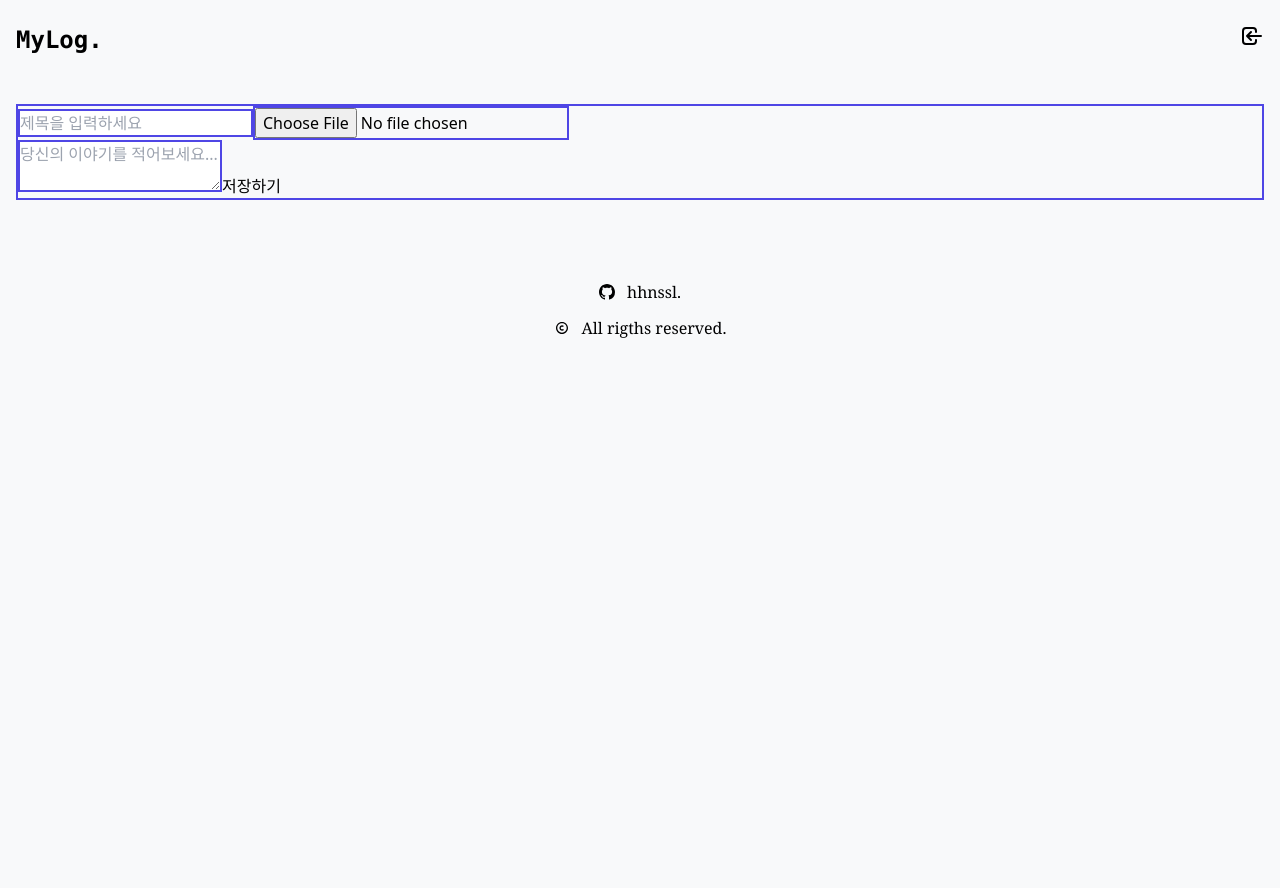
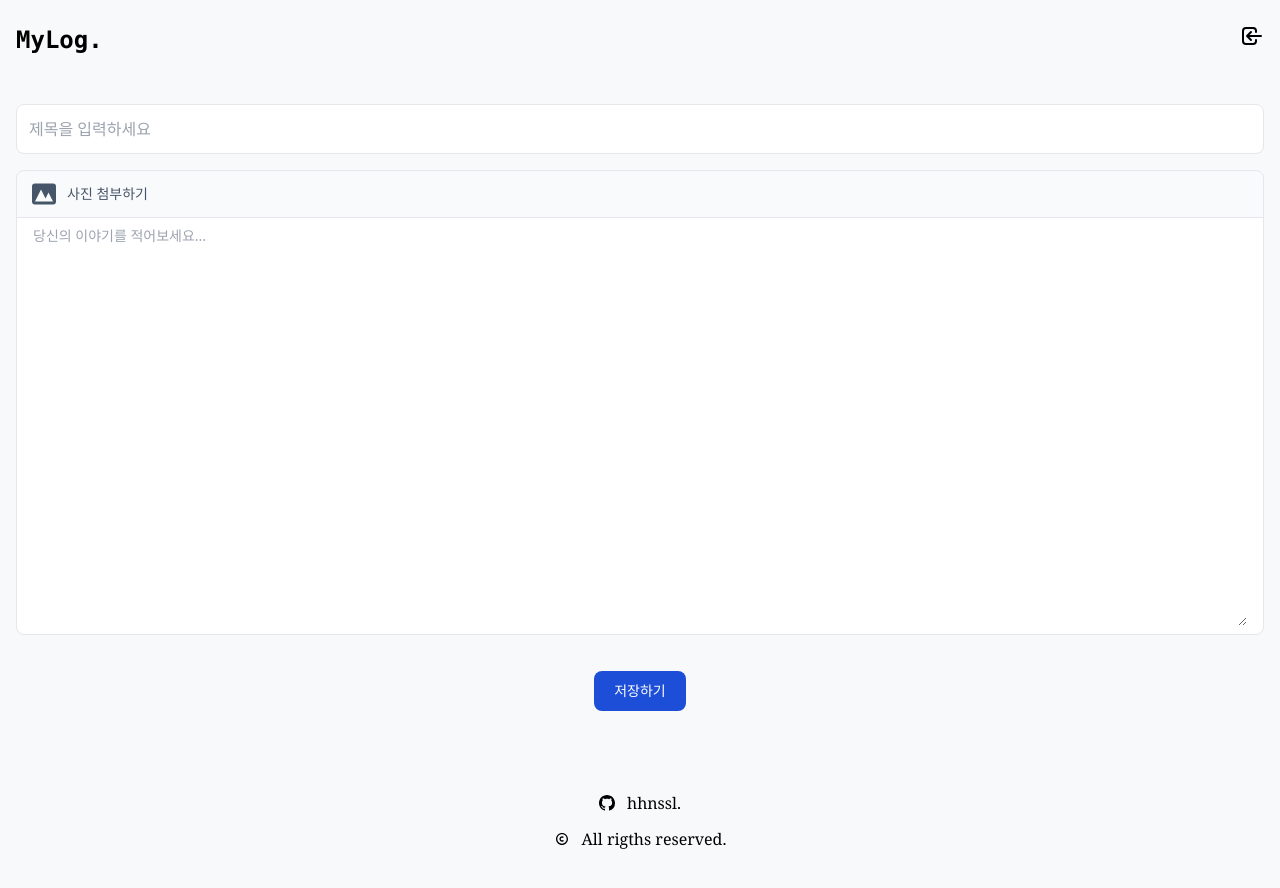
Before and after one commit to hhnssl/myLog, a React (Create React App) app: page /write in a window 1280 px wide. Shown: the top 888 px of the page. Before the commit the page ends 800 px from the top, so only its background shows below. Built offline with nearby package versions, Linux system fonts and the light colour scheme.

Commit message:
Design - WritePage css 변경

```diff
--- a/src/pages/WritePage/WritePage.jsx
+++ b/src/pages/WritePage/WritePage.jsx
@@ -6,7 +6,7 @@ import BasicTemplate from '../../template/BasicTemplate';
 import handleSubmit from '../../handles/handleSubmit';
 // import handleImageUpload from '../../handles/handleFileUpload';
 import { useNavigate } from 'react-router-dom';
-
+import { HiPhotograph } from 'react-icons/hi';
 import { ref, uploadBytesResumable, getDownloadURL } from 'firebase/storage';
 import { storage } from '../../firebase_setup/firebase';
 
@@ -67,13 +67,12 @@ const WritePage = ({ isAuth, handleSignOutClick }) => {
   return (
     <BasicTemplate isAuth={isAuth} handleSignOutClick={handleSignOutClick}>
       <section>
-        <form
-          className="border-solid border-2 border-indigo-600"
-          onSubmit={submitHandler}
-        >
-          <label htmlFor="postTitle"></label>
+        <form className="flex flex-col items-center" onSubmit={submitHandler}>
+          <label className="sr-only" htmlFor="postTitle">
+            글 제목
+          </label>
           <input
-            className="border-solid border-2 border-indigo-600"
+            className="p-3 mb-4 w-full rounded-lg border border-gray-200 bg-white dark:border-gray-600 dark:bg-gray-700"
             id="postTitle"
             name="postTitle"
             // ref={(elem) => (postInputRef.current[0] = elem)}
@@ -82,23 +81,35 @@ const WritePage = ({ isAuth, handleSignOutClick }) => {
             type="text"
             placeholder="제목을 입력하세요"
           />
-
-          <label htmlFor="postImage"></label>
+          <div className="mb-4 w-full rounded-lg border border-gray-200 bg-gray-50 dark:border-gray-600 dark:bg-gray-700">
+            <div className="flex items-center justify-between border-b px-3 py-2 dark:border-gray-600">
+              <label
+                className="flex items-center text-3xl text-slate-600"
+                htmlFor="postImage"
+              >
+                <HiPhotograph />
+                <span className="text-sm ml-2">사진 첨부하기</span>
+              </label>
               <input
                 id="postImage"
                 name="postImage"
-            className="border-solid border-2 border-indigo-600"
+                className="hidden"
                 type="file"
                 accept="/image/*"
                 // ref={(elem) => (postInputRef.current[1] = elem)}
                 // value={postImage}
                 onChange={handleChangeFile}
               />
-          <div>{file && `${file.name} - ${file.type}`}</div>
+            </div>
+            {/* <div>{file && `${file.name} - ${file.type}`}</div> */}
 
-          <label htmlFor="postContent"></label>
+            <div className="rounded-b-lg bg-white px-4 py-2 dark:bg-gray-800">
+              <label className="sr-only" htmlFor="postContent">
+                게시글 작성하기
+              </label>
               <textarea
-            className="border-solid border-2 border-indigo-600"
+                className="block w-full border-0 bg-white px-0 text-sm text-gray-800 focus:ring-0 dark:bg-gray-800 dark:text-white dark:placeholder-gray-400"
+                rows="20"
                 name="postContent"
                 id="postContent"
                 placeholder="당신의 이야기를 적어보세요..."
@@ -106,8 +117,13 @@ const WritePage = ({ isAuth, handleSignOutClick }) => {
                 value={postContent}
                 onChange={onChange}
               ></textarea>
+            </div>
+          </div>
 
-          <button className="" type="submit">
+          <button
+            className="mt-5 px-5 py-2.5 text-sm font-medium  text-white bg-blue-700 rounded-lg focus:ring-4 focus:ring-blue-200 dark:focus:ring-blue-900 hover:bg-blue-800"
+            type="submit"
+          >
             저장하기
           </button>
         </form>
```
Lines whose indentation alone changed are shown as unchanged.
